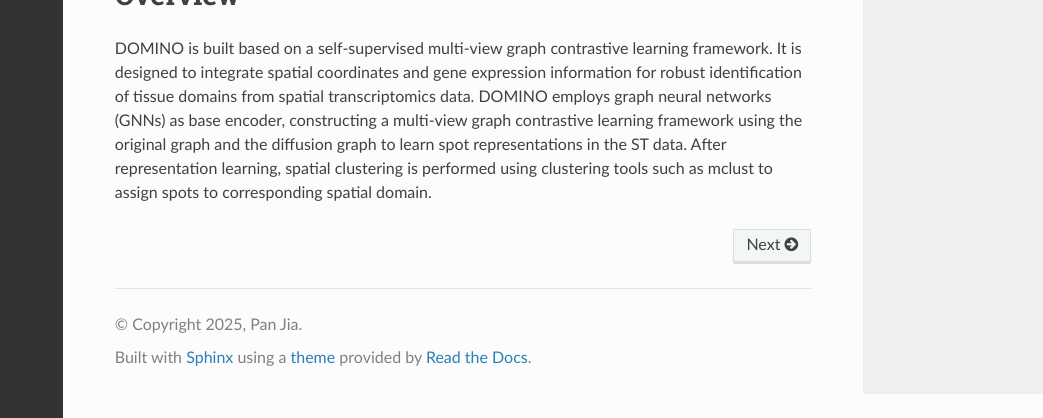
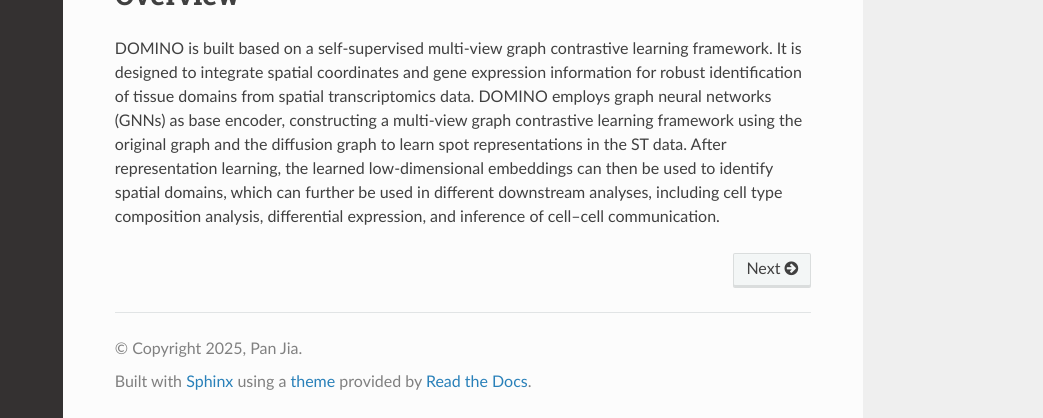
Before and after one commit to programmerjia/DOMINO-Tutorials, a Sphinx documentation site: the page built from docs/source/index.md, in a window 1280 px wide and 900 px high, scrolled down 503 px, cut to the strip 482-900 px from the top of the window. Shown: the whole strip, without its empty margins (237-1280 px from the left). Built offline with Sphinx 7.4.7 and the Read the Docs theme 3.1.0, drawn with Linux system fonts in a browser that asks for light colours.

Commit message:
Update index.md

````diff
--- a/docs/source/index.md
+++ b/docs/source/index.md
@@ -19,4 +19,4 @@ Tutorial 2
 ```
 
 # Overview
-DOMINO is built based on a self-supervised multi-view graph contrastive learning framework. It is designed to integrate spatial coordinates and gene expression information for robust identification of tissue domains from spatial transcriptomics data. DOMINO employs graph neural networks (GNNs) as base encoder, constructing a multi-view graph contrastive learning framework using the original graph and the diffusion graph to learn spot representations in the ST data. After representation learning, spatial clustering is performed using clustering tools such as mclust to assign spots to corresponding spatial domain.
+DOMINO is built based on a self-supervised multi-view graph contrastive learning framework. It is designed to integrate spatial coordinates and gene expression information for robust identification of tissue domains from spatial transcriptomics data. DOMINO employs graph neural networks (GNNs) as base encoder, constructing a multi-view graph contrastive learning framework using the original graph and the diffusion graph to learn spot representations in the ST data. After representation learning, the learned low-dimensional embeddings can then be used to identify spatial domains, which can further be used in different downstream analyses, including cell type composition analysis, differential expression, and inference of cell–cell communication.
````
